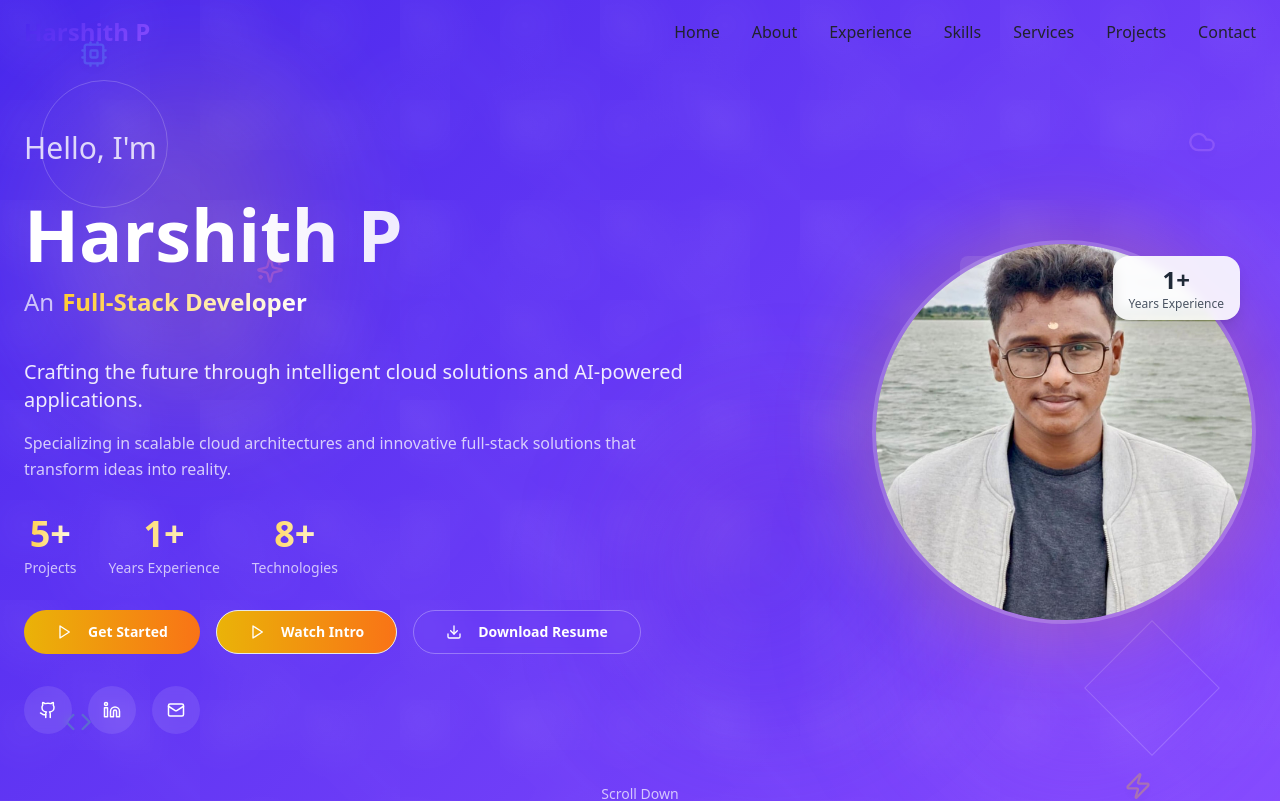
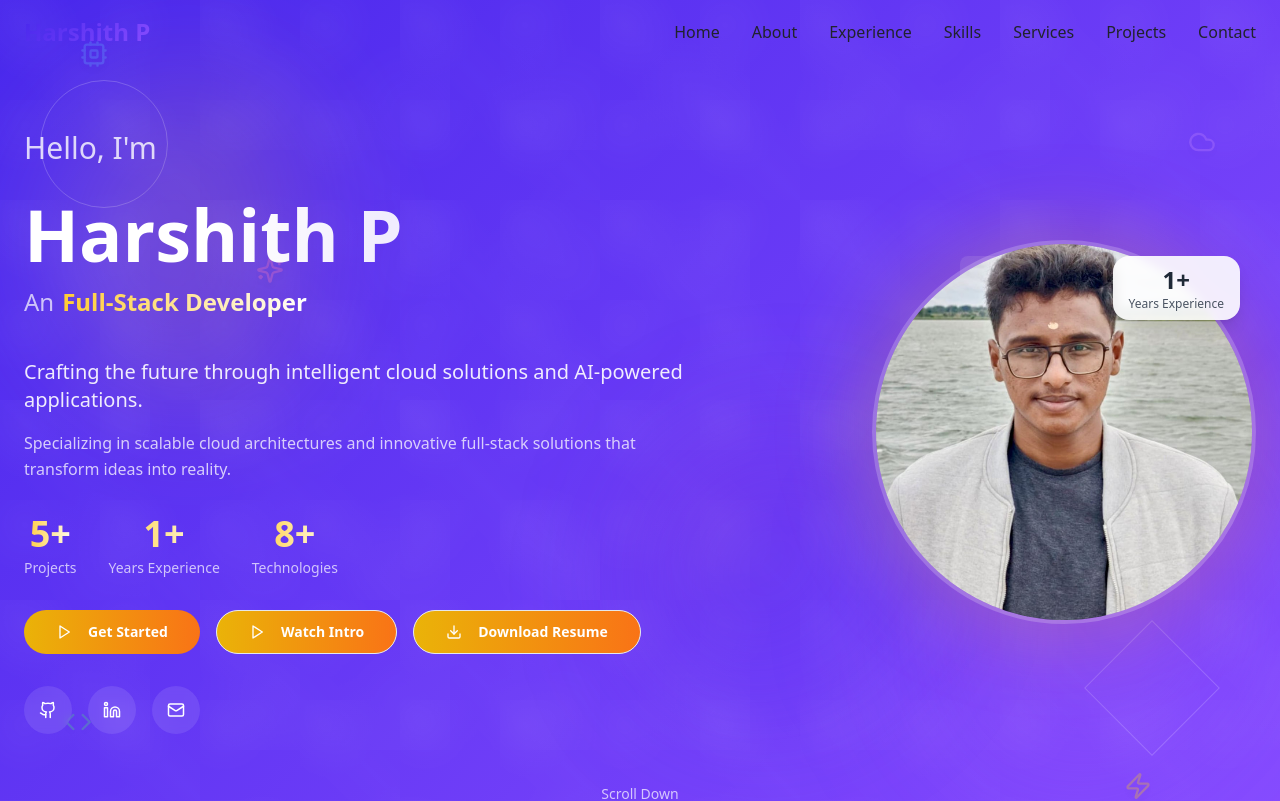
Before and after one commit to 9harshithp/portfolio-harshith_p, a React (Vite) app: page / in a window 1280 px wide. Shown: the top 801 px of the page. Built offline with nearby package versions, Linux system fonts and the light colour scheme.

Commit message:
Visual edit in Lovable

```diff
--- a/src/components/Hero.tsx
+++ b/src/components/Hero.tsx
@@ -194,7 +194,7 @@ const Hero = () => {
                 <Play className="w-5 h-5 mr-2 group-hover:animate-bounce" />
                 Watch Intro
               </Button>
-              <Button size="lg" variant="outline" onClick={() => window.open('https://drive.google.com/file/d/1_TxkdCdpriFzzFEtcHdAFoHmiwibgkoe/view?usp=sharing', '_blank')} className="border-white/30 backdrop-blur-sm transition-all duration-500 px-8 py-3 rounded-full group font-semibold text-white bg-inherit">
+              <Button size="lg" variant="outline" onClick={() => window.open('https://drive.google.com/file/d/1_TxkdCdpriFzzFEtcHdAFoHmiwibgkoe/view?usp=sharing', '_blank')} className="bg-gradient-to-r from-yellow-500 to-orange-500 text-white hover:shadow-lg transition-all duration-500 group px-8 py-3 rounded-full font-semibold">
                 <Download className="w-5 h-5 mr-2 group-hover:scale-110 transition-transform" />
                 Download Resume
               </Button>
```
